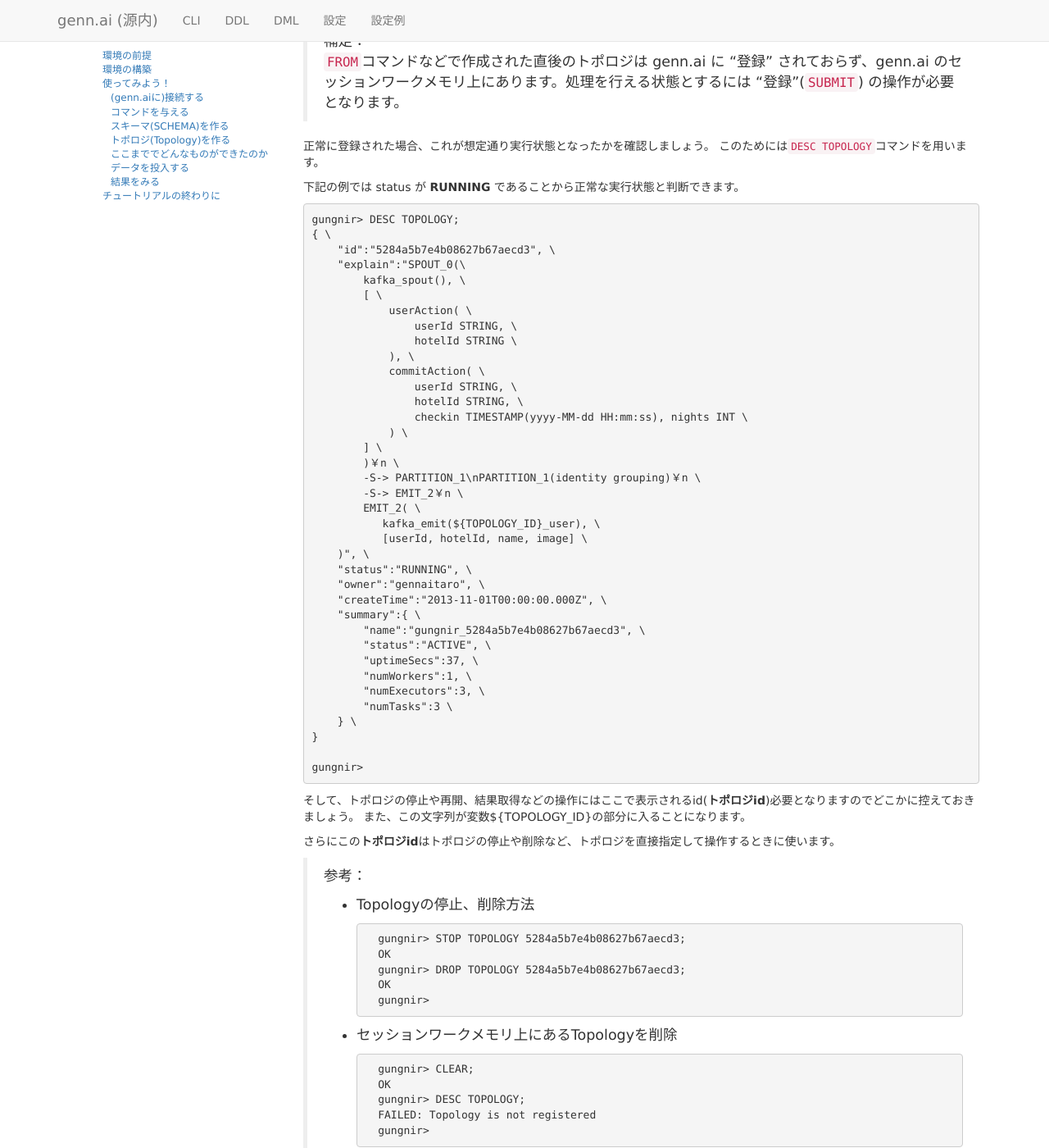
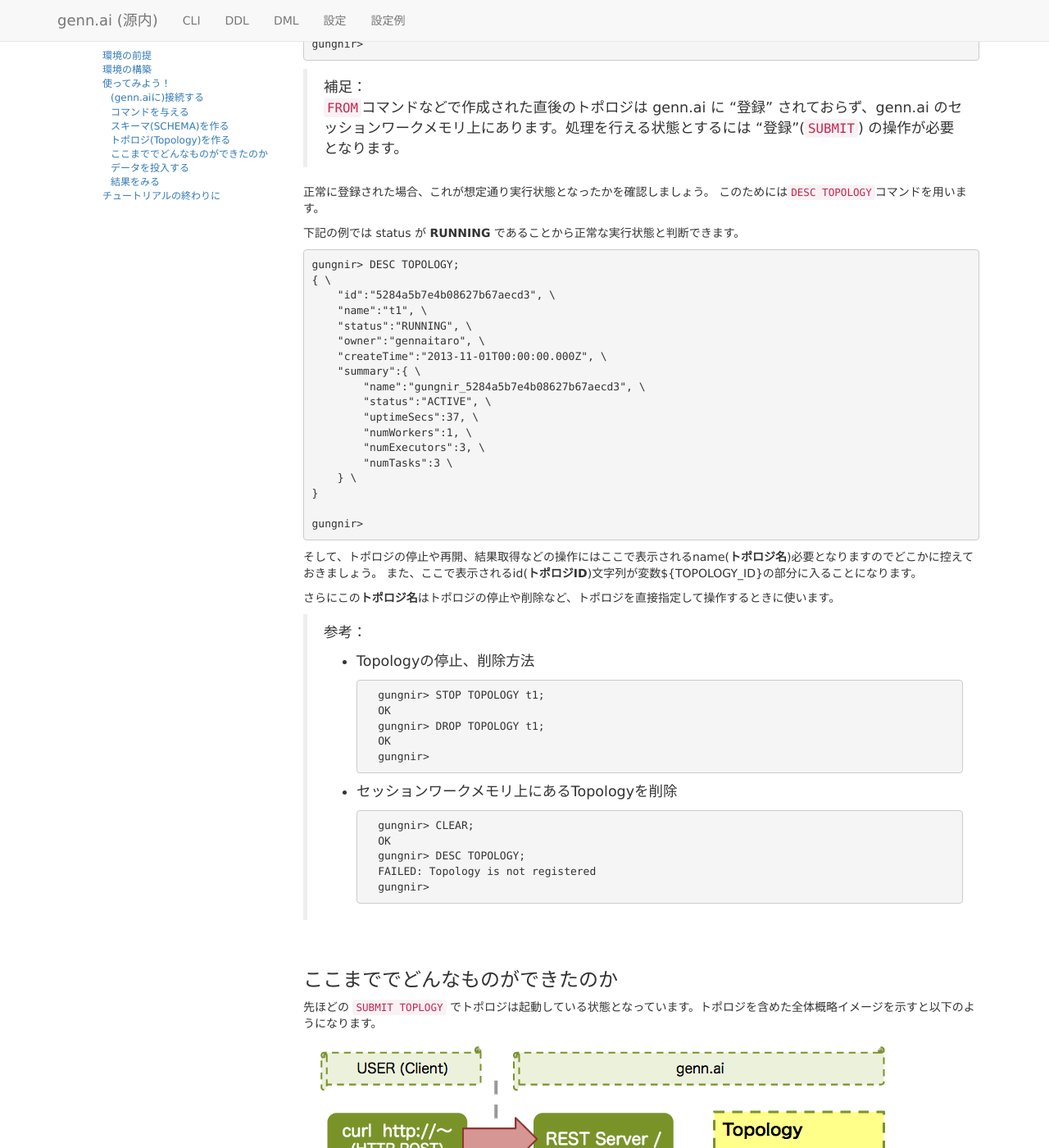
Before and after one commit to tf0054/trygennai.github.com, a Jekyll site: the page built from ja/tutorial.md, in a window 1280 px wide and 1400 px high, scrolled down 5749 px. Shown: the whole window at 82% size. Built offline with Jekyll 4.4.1, drawn with Linux system fonts in a browser that asks for light colours; nearby versions of some CDN libraries; comment, search, counter and statistics services are not loaded; some of the changed text lies outside the part shown.

Commit message:
チュートリアル修正
* 表記を現在のものに合わせる

```diff
--- a/ja/tutorial.md
+++ b/ja/tutorial.md
@@ -238,7 +241,7 @@
 それでは、以下でこの登録を行います。
 これにより作成したロジック(トポロジ)で、ストリームデータを処理する機構が準備されます。
 
-    gungnir> SUBMIT TOPOLOGY;
+    gungnir> SUBMIT TOPOLOGY t1;
     OK
     gungnir>
 
@@ -254,26 +257,7 @@
     gungnir> DESC TOPOLOGY;
     { \
         "id":"5284a5b7e4b08627b67aecd3", \
-        "explain":"SPOUT_0(\
-            kafka_spout(), \
-            [ \
-                userAction( \
-                    userId STRING, \
-                    hotelId STRING \
-                ), \
-                commitAction( \
-                    userId STRING, \
-                    hotelId STRING, \
-                    checkin TIMESTAMP(yyyy-MM-dd HH:mm:ss), nights INT \
-                ) \
-            ] \
-            )￥n \
-            -S-> PARTITION_1\nPARTITION_1(identity grouping)￥n \
-            -S-> EMIT_2￥n \
-            EMIT_2( \
-               kafka_emit(${TOPOLOGY_ID}_user), \
-               [userId, hotelId, name, image] \
-        )", \
+        "name":"t1", \
         "status":"RUNNING", \
         "owner":"gennaitaro", \
         "createTime":"2013-11-01T00:00:00.000Z", \
@@ -289,18 +273,18 @@
 
     gungnir>
 
-そして、トポロジの停止や再開、結果取得などの操作にはここで表示されるid(**トポロジid**)必要となりますのでどこかに控えておきましょう。
-また、この文字列が変数${TOPOLOGY_ID}の部分に入ることになります。
+そして、トポロジの停止や再開、結果取得などの操作にはここで表示されるname(**トポロジ名**)必要となりますのでどこかに控えておきましょう。
+また、ここで表示されるid(**トポロジID**)文字列が変数${TOPOLOGY_ID}の部分に入ることになります。
 
-さらにこの**トポロジid**はトポロジの停止や削除など、トポロジを直接指定して操作するときに使います。
+さらにこの**トポロジ名**はトポロジの停止や削除など、トポロジを直接指定して操作するときに使います。
 
 > 参考：
 >
 > - Topologyの停止、削除方法
 >
->         gungnir> STOP TOPOLOGY 5284a5b7e4b08627b67aecd3;
+>         gungnir> STOP TOPOLOGY t1;
 >         OK
->         gungnir> DROP TOPOLOGY 5284a5b7e4b08627b67aecd3;
+>         gungnir> DROP TOPOLOGY t1;
 >         OK
 >         gungnir>
 >
@@ -338,7 +322,7 @@
 正常に投入できるようであれば、次に実際の利用で使われる**RESTインターフェイスから**投入してみましょう。
 
 このためには、投入するためのURLを確認する必要があります。URLは、
-`http://dev.genn.ai:9191/gungnir/v1.0/track/ユーザid/スキーマ名`
+`http://dev.genn.ai:7200/gungnir/v1.0/ユーザid/スキーマ名/json`
 
 の形で、各利用者ごと、スキーマごとに作られています。
 そして、ここで使われている**ユーザid**は、gungnirコンソール上から `DESC USER`コマンドで確認します。
@@ -354,7 +338,7 @@
 
 この結果内でidとして表示される**ユーザid**と、データ投入先の**スキーマ名**であるuserActionを当てはめ、以下のようなURLを作ります。
 
-http://dev.genn.ai:9191/gungnir/v1.0/track/**5271d4c9e4b08627b67aeccd**/**userAction**
+http://dev.genn.ai:7200/gungnir/v1.0/**5271d4c9e4b08627b67aeccd**/**userAction**/json
 
 
 それでは、ここにデータを投入してみましょう。
@@ -409,7 +393,7 @@
 
     $ curl -v -H "Content-type: application/json" -X POST \
         -d '{"userId":"AA21234567", "hotelId":"226979"}' \
-        http://dev.genn.ai:9191/gungnir/v1.0/track/5271d4c9e4b08627b67aeccd/userAction
+        http://dev.genn.ai:7200/gungnir/v1.0/5271d4c9e4b08627b67aeccd/userAction/json
 
 
 すると、先のkafka-consumer.shコンソールに、以下の行が追加で表示されるはずです。
@@ -422,7 +406,7 @@
 
     $ curl -v -H "Content-type: application/json" -X POST \
         -d '{"userId":"AA31234567", "hotelId":"226979"}' \
-        http://dev.genn.ai:9191/gungnir/v1.0/track/5271d4c9e4b08627b67aeccd/userAction
+        http://dev.genn.ai:7200/gungnir/v1.0/5271d4c9e4b08627b67aeccd/userAction/json
 
 これにより、トポロジの中で記述したFILTER処理がきちんと動作していることが確認できた、ということになります。
 
```
Also changed, not shown: other parts of ja/tutorial.md (+12 -9 lines).
